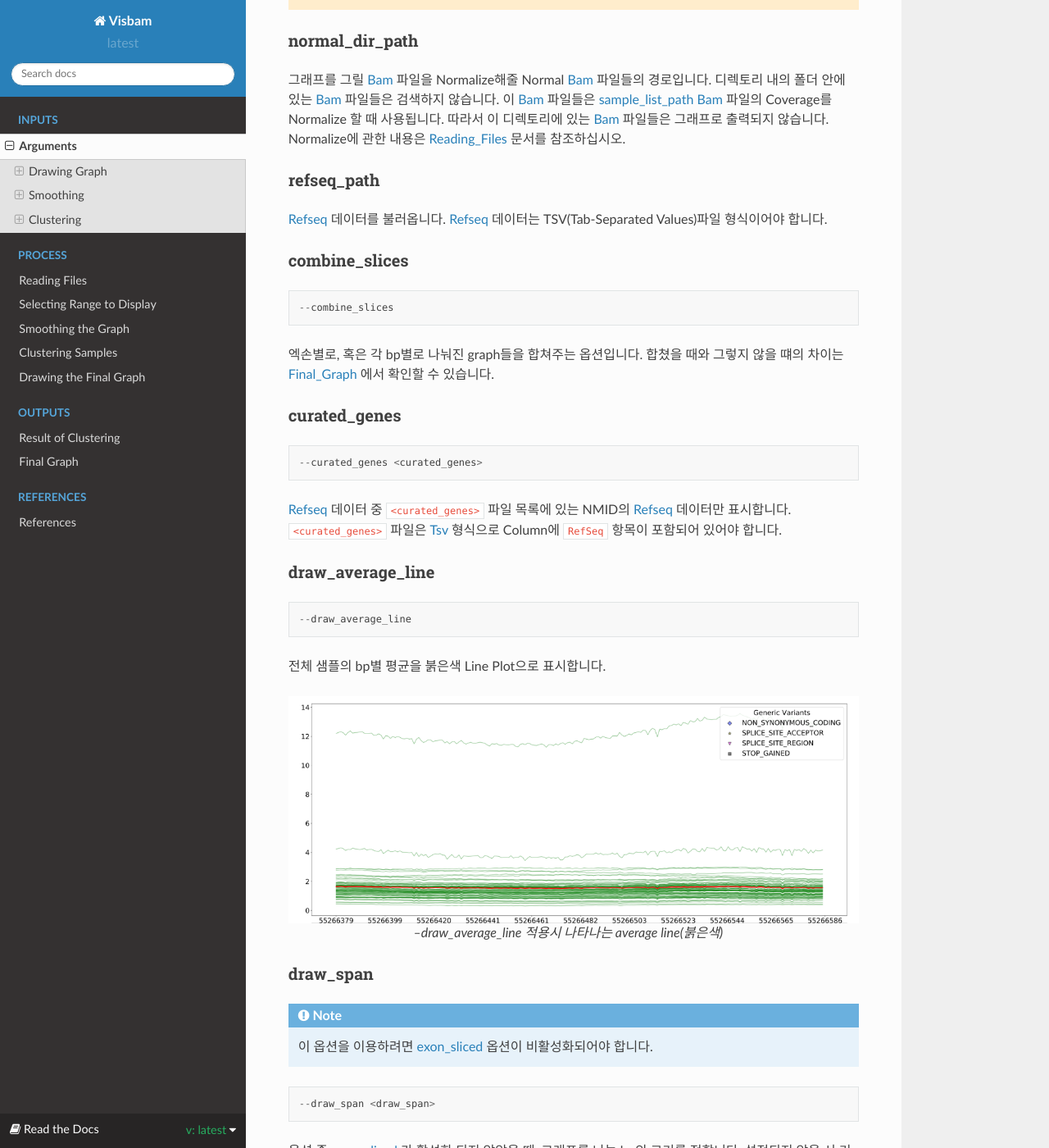
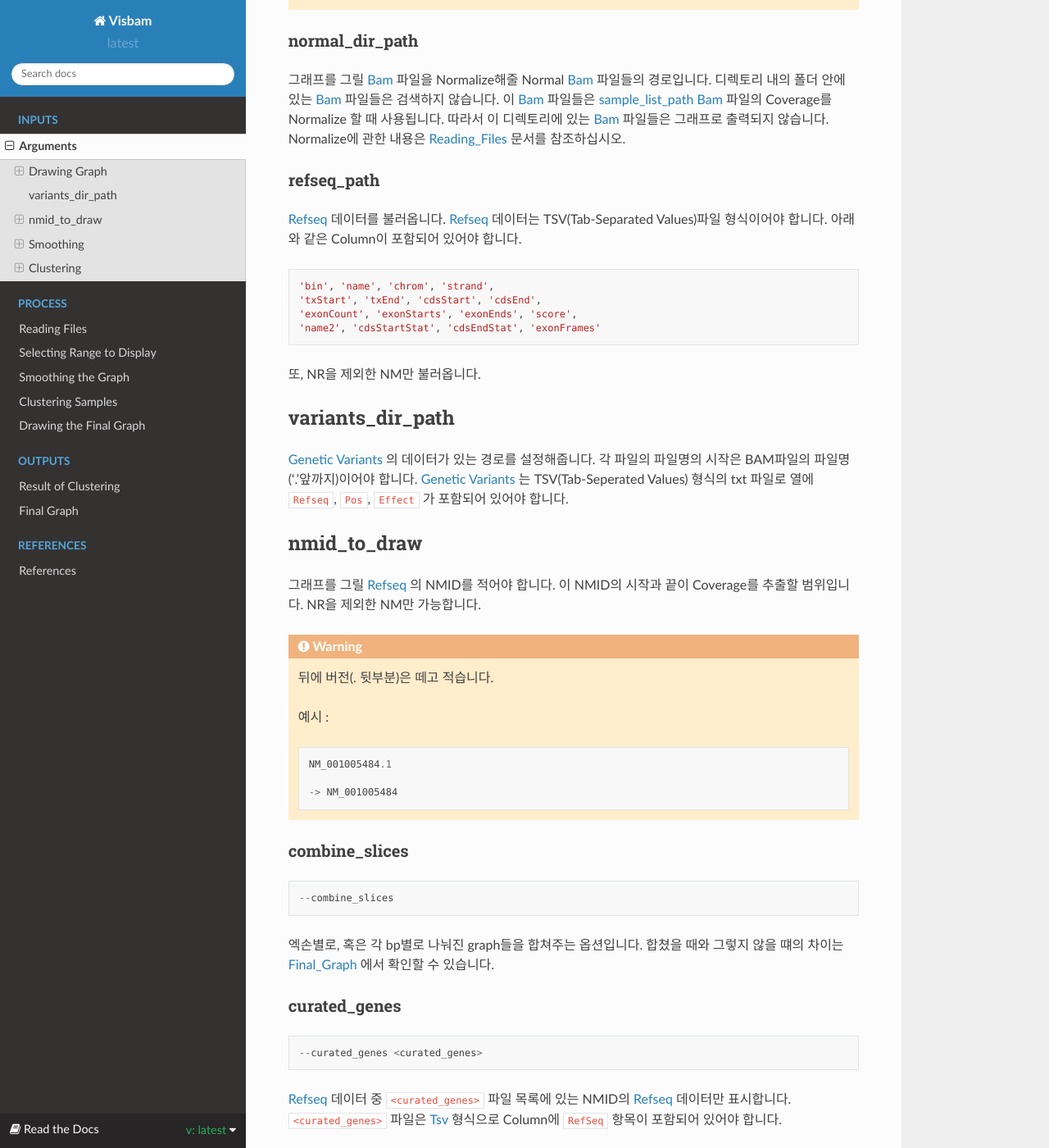
Before and after one commit to sungyoung-lee/visbam, a Sphinx documentation site: the page built from docs/input/optional.rst, in a window 1280 px wide and 1400 px high, scrolled down 817 px. Shown: the whole window at 82% size. Built offline with Sphinx 7.4.7 and the Read the Docs theme 2.0.0, drawn with Linux system fonts in a browser that asks for light colours.

Commit message:
Read The Docs v0.0.2

```diff
--- a/docs/input/optional.rst
+++ b/docs/input/optional.rst
@@ -64,6 +64,54 @@ refseq_path
 
 Refseq_ 데이터를 불러옵니다.
 Refseq_ 데이터는 TSV(Tab-Separated Values)파일 형식이어야 합니다.
+아래와 같은 Column이 포함되어 있어야 합니다.
+
+.. code::
+
+   'bin', 'name', 'chrom', 'strand',
+   'txStart', 'txEnd', 'cdsStart', 'cdsEnd',
+   'exonCount', 'exonStarts', 'exonEnds', 'score',
+   'name2', 'cdsStartStat', 'cdsEndStat', 'exonFrames'
+
+.. _Refseq : https://en.wikipedia.org/wiki/RefSeq
+
+또, NR을 제외한 NM만 불러옵니다.
+
+
+
+variants_dir_path
+-----------------
+
+`Genetic Variants`_ 의 데이터가 있는 경로를 설정해줍니다.
+각 파일의 파일명의 시작은 BAM파일의 파일명('.'앞까지)이어야 합니다.
+`Genetic Variants`_ 는 TSV(Tab-Seperated Values) 형식의 txt 파일로
+열에 ``Refseq``, ``Pos``, ``Effect`` 가 포함되어 있어야 합니다.
+
+.. _`Genetic Variants` : https://en.wikipedia.org/wiki/Genetic_variant
+
+
+nmid_to_draw
+------------
+
+그래프를 그릴 Refseq_ 의 NMID를 적어야 합니다.
+이 NMID의 시작과 끝이 Coverage를 추출할 범위입니다.
+NR을 제외한 NM만 가능합니다.
+
+.. warning::
+    뒤에 버전(. 뒷부분)은 떼고 적습니다.
+
+    예시 :
+
+    .. code::
+
+       NM_001005484.1
+
+       -> NM_001005484
+
+
+.. _Refseq : https://en.wikipedia.org/wiki/RefSeq
+
+
 
 
 
```
